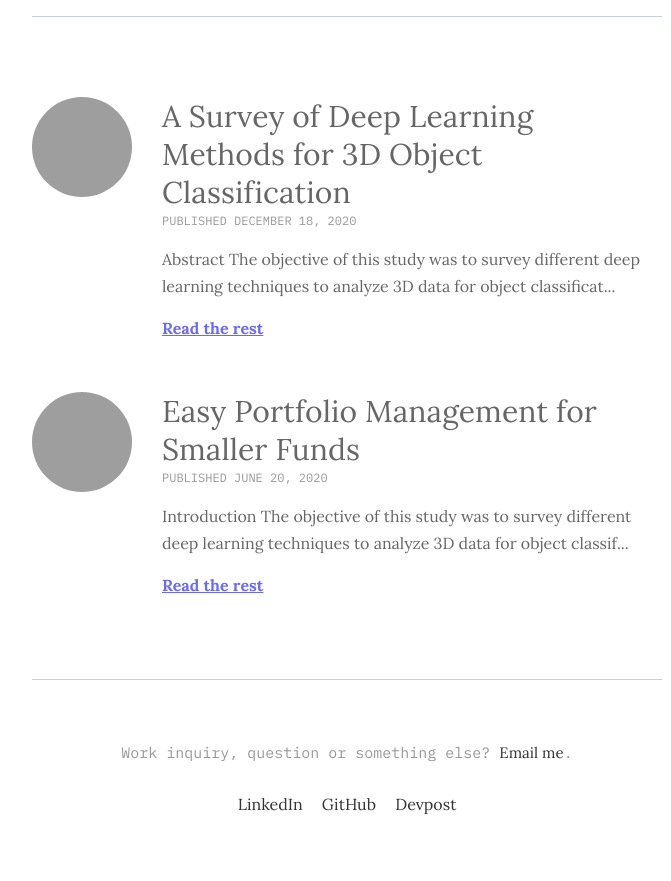
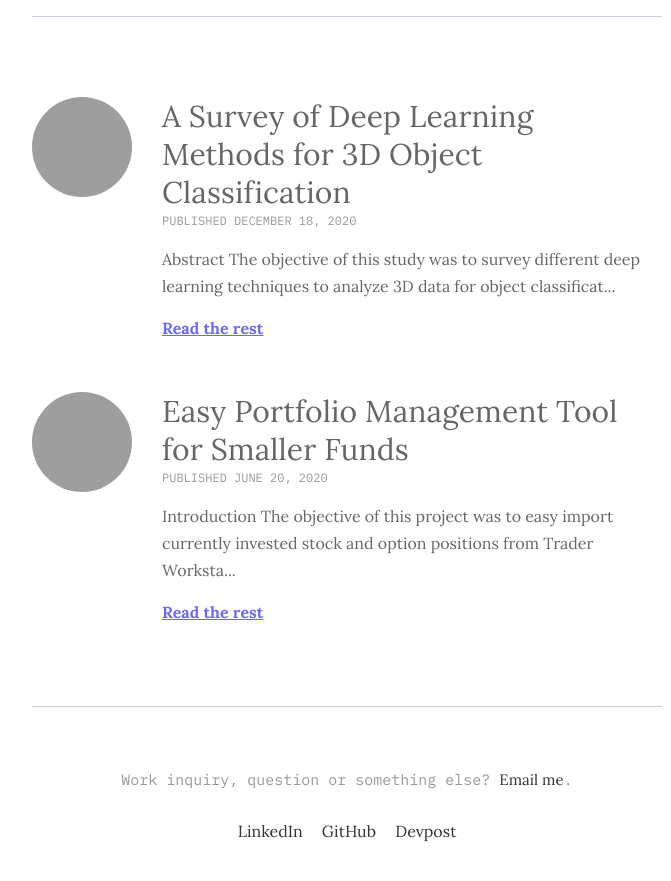
Before and after one commit to brodyu/brodyu.github.io, a Jekyll site: the page built from index.html, in a window 1280 px wide and 900 px high, scrolled down 647 px, cut to the strip 0-881 px from the top of the window. Shown: the whole strip, without its empty margins (293-964 px from the left). Built offline with Jekyll 4.4.1, drawn with Linux system fonts in a browser that asks for light colours; part of the change alters nothing that is shown; grey boxes are pictures that could not be loaded.

Commit message:
Update 2020-06-20-Easy-Portfolio-Management.md

```diff
--- a/_posts/2020-06-20-Easy-Portfolio-Management.md
+++ b/_posts/2020-06-20-Easy-Portfolio-Management.md
@@ -1,9 +1,9 @@
 ---
 layout: post
-title:  "Easy Portfolio Management for Smaller Funds"
+title:  "Easy Portfolio Management Tool for Smaller Funds"
 date:   2020-06-20 18:05:55 +0300
 image:  '/assets/img/data.jpg'
 tags:   TWS, IB
 ---
 # Introduction
-The objective of this study was to survey different deep learning techniques to analyze 3D data for object classification. Understanding 3D data is attracting attention due to its various applications from autonomous driving to medical image processing. Unlike 2D data, which has been extensively researched, traditional classification techniques on 3D data lack robustness. However, due to recent advances and lower costs, 3D data is gaining abundance and driving innovation in the 3D space. The various approaches surveyed in this study all revolve around the utilization of deep learning algorithms. These techniques are based on different 3D data representations such as multi-view RGB-D data, volumetric data, and point cloud data. This study implements a convolutional neural network on a 3D point cloud dataset of handwritten digits. The same convolutional neural network architecture is then compared to a similar 2D version of the dataset to compare accuracy results. The goals of the study are to understand the recent advancements and current state of 3D object recognition.
+The objective of this project was to easy import currently invested stock and option positions from Trader Workstation into an easy to manipulate CSV file.
```
